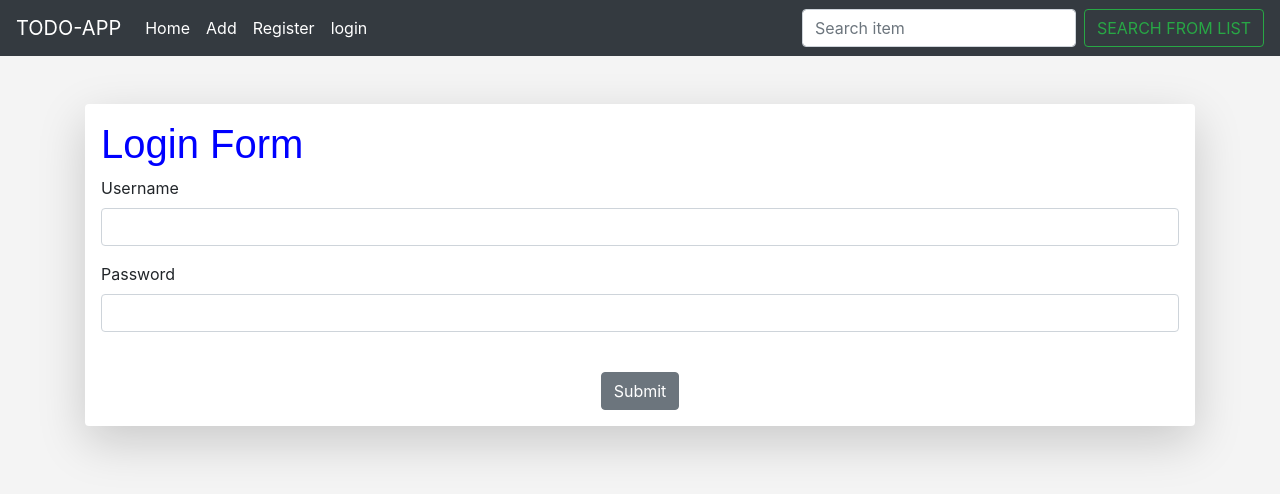
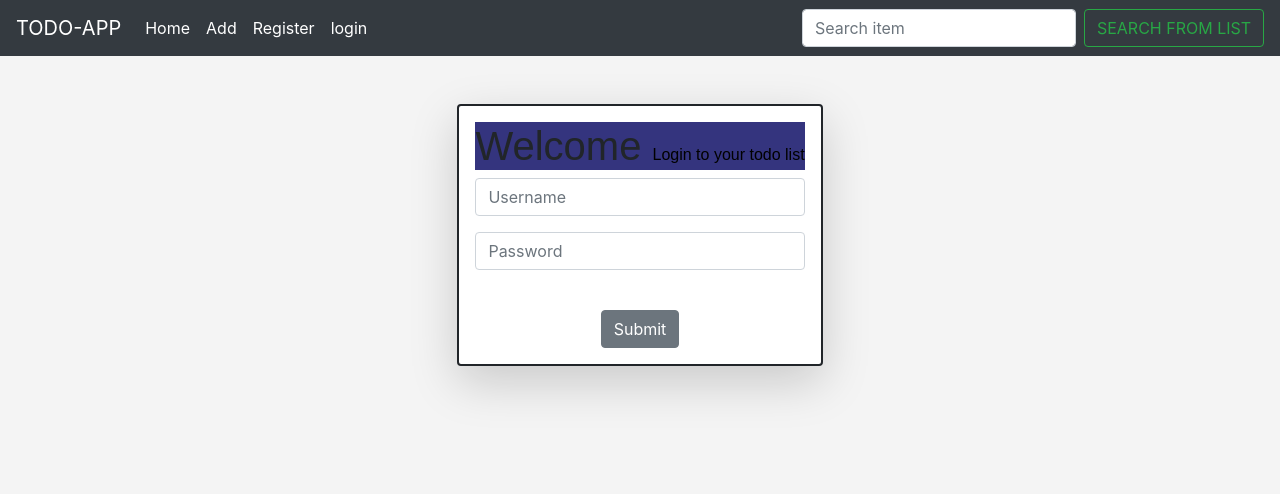
Before and after one commit to Torgbui-Hiram/Django_todoApp, a Django app: page /members/login_into in a window 1280 px wide. Shown: the top 494 px of the page. Run offline with Django 4.2, Linux system fonts and the light colour scheme.

Commit message:
worked on the registration page static files

```diff
--- a/members/templates/members/login.html
+++ b/members/templates/members/login.html
@@ -32,22 +32,22 @@
 {% endif %}
 {% else %}
 <br>
-<form action="" method="POST" class="shadow-lg p-3 mb-5 bg-white rounded">
-    <h1 class="lbl">Login Form</h1>
+<center>
+    <form action="" method="POST" class="arounds shadow-lg p-3 mb-5 bg-white rounded">
+        <h1 class="lbl">Welcome <small>Login to your todo list</small></h1>
         {% csrf_token %}
         <div class="form-group">
-        <label for="exampleInputEmail1">Username</label>
-        <input type="text" class="form-control" name="username">
+            <input type="text" class="form-control" name="username" placeholder="Username">
         </div>
         <div class="form-group">
-        <label for="exampleInputPassword1">Password</label>
-        <input type="password" class="form-control" name="password">
+            <input type="password" class="form-control" name="password" placeholder="Password">
         </div>
         <br>
         <center>
             <input type="submit" class="btn btn-secondary" value="Submit">
         </center>
     </form>
+</center>
 {% endif %}
 
 
--- a/members/templates/members/register.html
+++ b/members/templates/members/register.html
@@ -6,18 +6,20 @@
 <p>Sorry there was an error with your form</p>
 {% else %}
 <br><br>
+<center>
     <div class="register shadow-lg p-3 mb-5 bg-white rounded">
         <h1 class="createlbl">CREATE ACOUNT</h1>
         <br>
         <form action="" method="POST">
             {% csrf_token %}
-        {{ form.as_p }}
+            {{ form }}
             <br>
             <center>
                 <input type="submit" class="btn btn-secondary" value="Submit">
             </center>
         </form>
     </div>
+</center>
 {% endif %}
 
 
--- a/members/views.py
+++ b/members/views.py
@@ -4,13 +4,14 @@ from django.contrib import messages
 from django.contrib.auth.forms import UserCreationForm
 from todo_webApp.models import List
 from django.contrib import auth
+from . forms import RegisterUserForm
 
 # Register user
 
 
 def register_user(request):
     if request.method == "POST":
-        form = UserCreationForm(request.POST)
+        form = RegisterUserForm(request.POST)
         if form.is_valid():
             form.save()
             username = form.cleaned_data['username']
@@ -22,7 +23,7 @@ def register_user(request):
             return redirect('home')
 
     else:
-        form = UserCreationForm()
+        form = RegisterUserForm()
     return render(request, 'members/register.html', {'form': form, })
 
 
--- a/todoApp/settings.py
+++ b/todoApp/settings.py
@@ -40,6 +40,8 @@ MIDDLEWARE = [
 ]
 
 ROOT_URLCONF = 'todoApp.urls'
+
+LOGOUT_REDIRECT_URL = ""
 
 TEMPLATES = [
     {
--- a/todo_webApp/static/css/style.css
+++ b/todo_webApp/static/css/style.css
@@ -3,7 +3,7 @@
 }
 
 .hiv {
-  color: blue;
+  background-color: rgb(52, 52, 126);
 }
 
 .outside {
@@ -16,7 +16,7 @@
   border-color: chartreuse;
 }
 .lbl {
-  color: blue;
+  background-color: rgb(52, 52, 126);
   font-family: fantasy;
 }
 
@@ -37,10 +37,21 @@
 .createlbl {
   border: solid 2px;
   border-radius: 50px;
-  background-color: blue;
+  background-color: rgb(52, 52, 126);
   color: white;
   text-align: center;
 }
 .register {
+  width: fit-content;
   border: solid 2px;
+  background-color: rgb(52, 52, 126);
 }
+.lbl small {
+  font-size: medium;
+  color: black;
+}
+.arounds {
+  width: fit-content;
+  border: solid 2px;
+  background-color: rgb(52, 52, 126);
+}
--- a/todo_webApp/templates/webApp/base.html
+++ b/todo_webApp/templates/webApp/base.html
@@ -15,7 +15,7 @@
     <title>TODO-APP</title>
 </head>
 
-<body style="background-color: #f4f4f4;">
+<body style="background: #f4f4f4;">
     {% include 'webApp/navbar.html' %}
     <div class="container">
         {% block content %}
--- a/todo_webApp/templates/webApp/index.html
+++ b/todo_webApp/templates/webApp/index.html
@@ -53,6 +53,7 @@
         {% endif %}
         {% endfor %}
     </table>
+    <img src="" alt="">
 </div>
 <br>
 {% endif %}
--- a/todo_webApp/templates/webApp/navbar.html
+++ b/todo_webApp/templates/webApp/navbar.html
@@ -16,7 +16,8 @@
             {% if user.is_authenticated %}
 
             <li class="nav-item active">
-                <a class="nav-link" href="{% url 'logout' %}">logout <span class="sr-only">(current)</span></a>
+                <a class="nav-link" href="{% url 'logout' %}?next={% url 'granted' %}">logout <span
+                        class="sr-only">(current)</span></a>
             </li>
             <li class="nav-item active">
                 <h6 class="nav-link">{{user.username}}</h6> <span class="sr-only">(current)</span></a>
```
Also changed, not shown: members/forms.py (added, +25 -0 lines), todo_webApp/forms.py (+0 -14 lines). Lines whose indentation alone changed are shown as unchanged.
